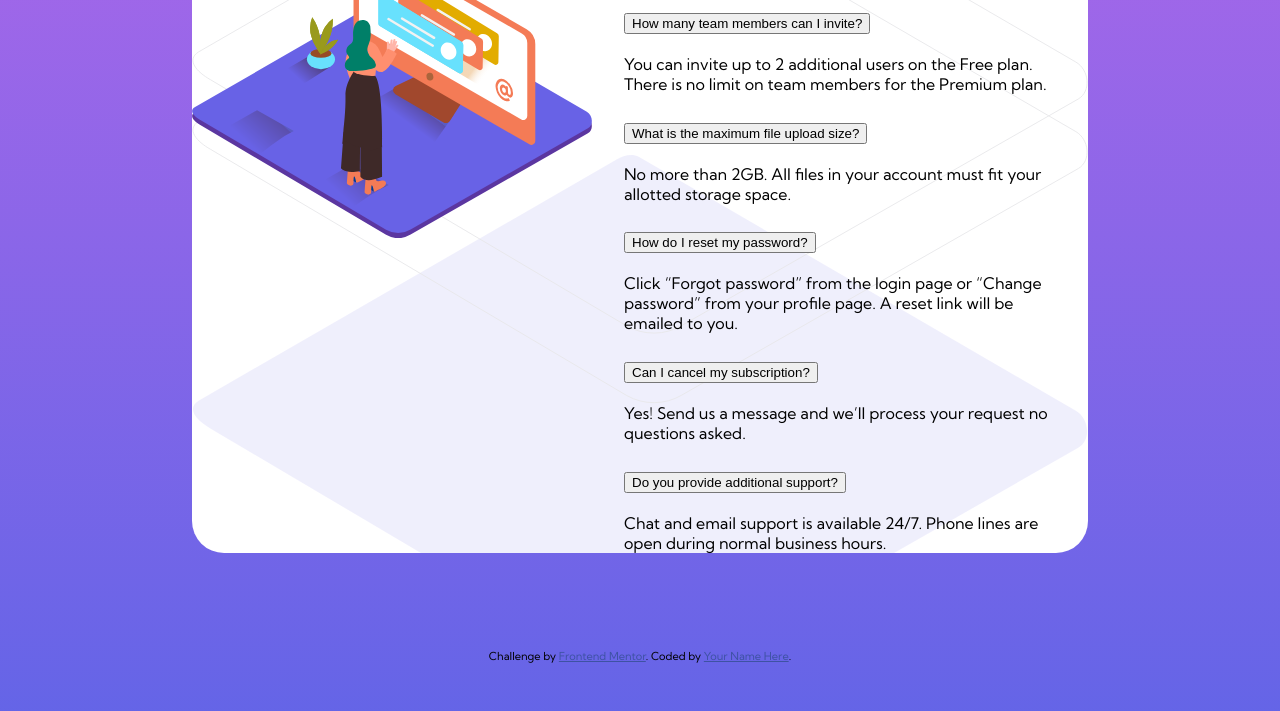
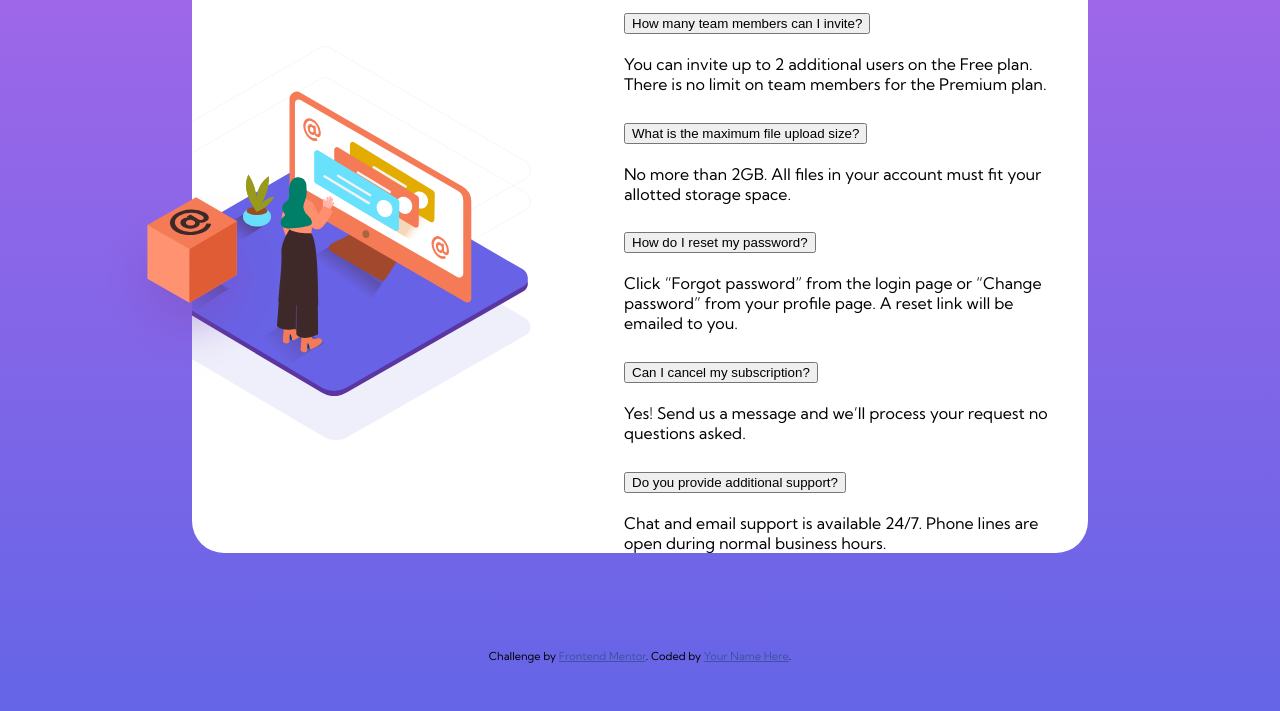
Before and after one commit to MagdaBer/FAQ, a plain HTML site: page index.html in a window 1280 px wide. Shown: the part 210-921 px from the top of the page. Drawn offline with Linux system fonts and the light colour scheme; a script that the page names is missing.

Commit message:
Style the image

```diff
--- a/index.html
+++ b/index.html
@@ -27,6 +27,12 @@
   </head>
   <body>
     <section class="card">
+      <img
+        src="/images/illustration-box-desktop.svg"
+        alt="card box"
+        class="card__box"
+      />
+
       <div class="card__image">
         <img
           src="images/illustration-woman-online-desktop.svg"
--- a/style.css
+++ b/style.css
@@ -32,7 +32,10 @@ body {
   background: #fff;
   border-radius: 2rem;
   max-width: 56rem;
-  margin: ;
+}
+
+.card__box {
+  display: none;
 }
 
 .card__image img {
@@ -43,17 +46,37 @@ body {
 
 @media (min-width: 56em) {
   .card {
+    position: relative;
     display: flex;
     margin: 6rem auto;
     padding-right: 2rem;
     background-image: url("images/bg-pattern-desktop.svg");
-    background-size: cover;
+    background-size: 45%;
     background-repeat: no-repeat;
-    background-position: left center;
+    background-position: -13% center;
+  }
+
+  .card__box {
+    display: block;
+    position: absolute;
+    left: 0;
+    z-index: 1;
+    top: 57%;
+    transform: translateX(-50%) translateY(-50%);
   }
 
   .card__image,
   .card__text {
     flex: 1;
   }
+
+  .card__image {
+    display: flex;
+    align-items: center;
+    overflow: hidden;
+  }
+
+  .card__image img {
+    transform: translateX(-4rem);
+  }
 }
```
